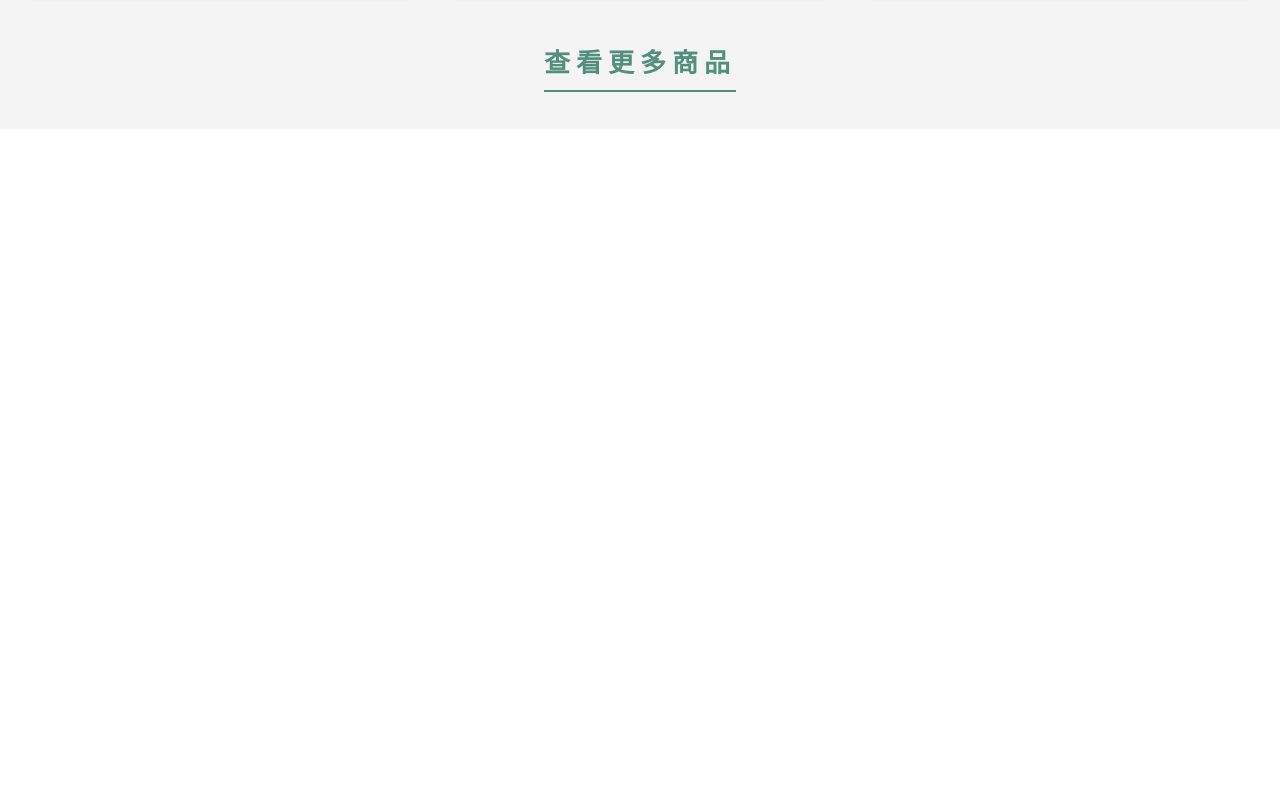
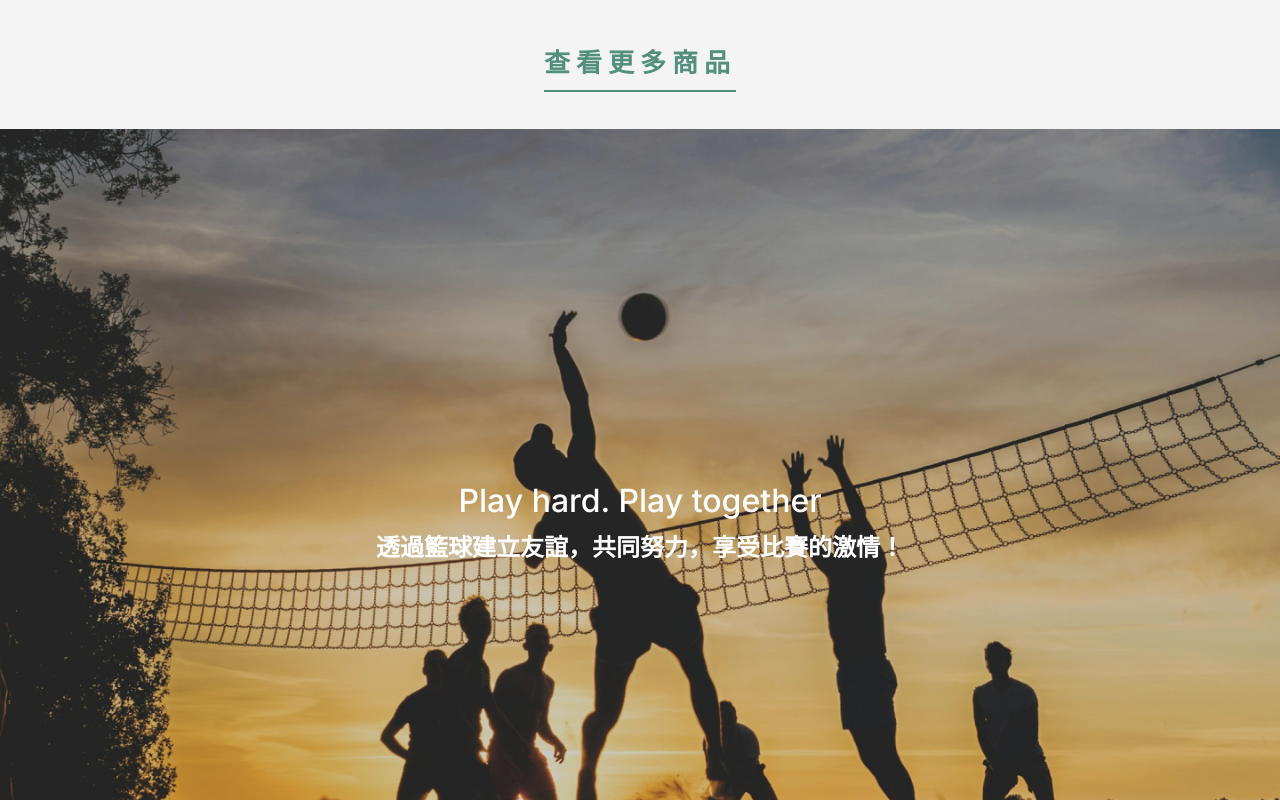
Before and after one commit to zx0938013408/TeamB_next, a Next.js app: page / in a window 1280 px wide. Shown: the part 2300-3100 px from the top of the page. Built offline with nearby package versions, Linux system fonts and the light colour scheme; no server answers.

Commit message:
首頁scrollsection 顯示背景照片

```diff
--- a/styles/index-styles.css
+++ b/styles/index-styles.css
@@ -761,9 +761,24 @@
 
 
 /* 設定每個圖片區塊的背景 */
-#item1 { background-image: url('/public/photo/slogan_badminton.png') center/cover no-repeat; }
-#item2 { background: url('/public/photo/slogan_badminton.png') center/cover no-repeat; }
-#item3 { background: url('/public/photo/slogan_basketball.png') center/cover no-repeat; }
+#item1 {
+  background-image: url('/photo/slogan_volleyball.png');
+  background-position: center;
+  background-size: cover;
+  background-repeat: no-repeat;
+}
+#item2 {
+  background-image: url('/photo/slogan_badminton.png');
+  background-position: center;
+  background-size: cover;
+  background-repeat: no-repeat;
+}
+#item3 {
+  background-image: url('/photo/slogan_basketball.png');
+  background-position: center;
+  background-size: cover;
+  background-repeat: no-repeat;
+}
 #item4 { background: #2D5A4D; }
 
 /* 第一個輪播頁 - 聯絡我們 */
```
